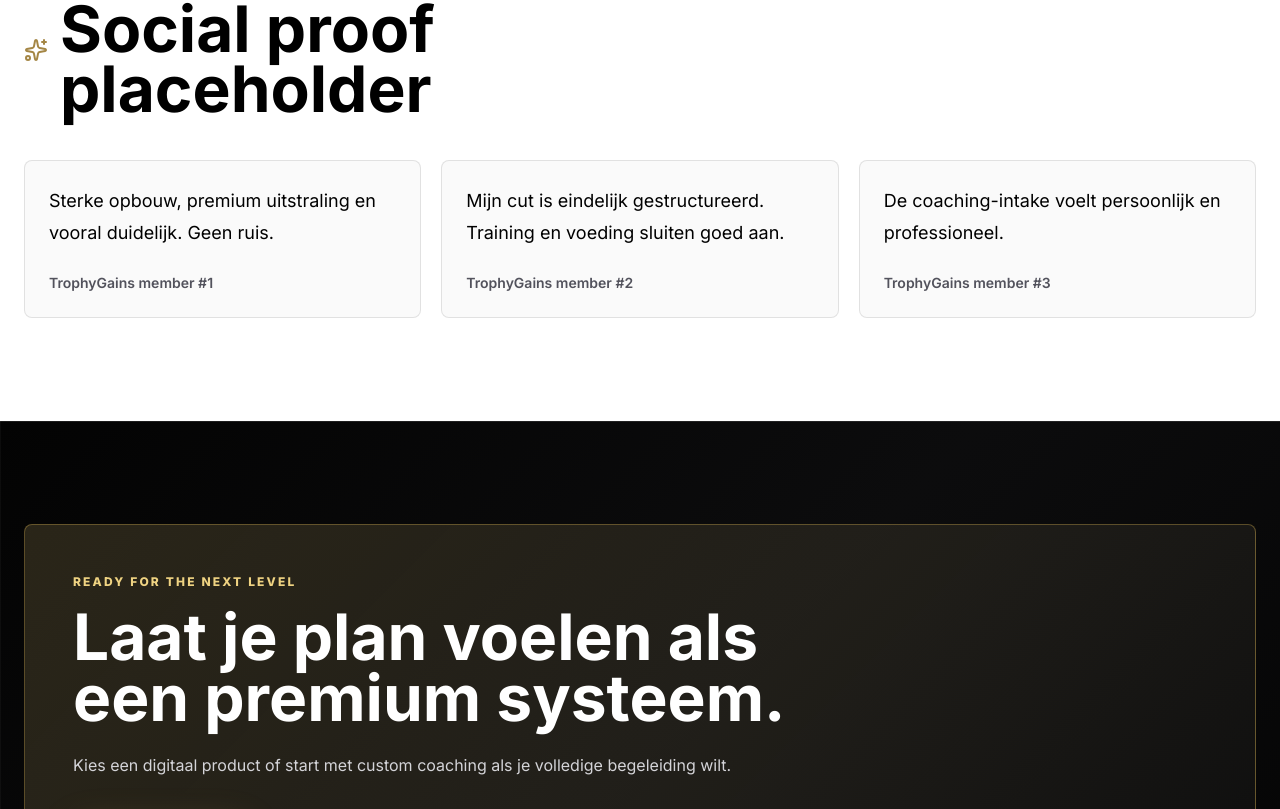
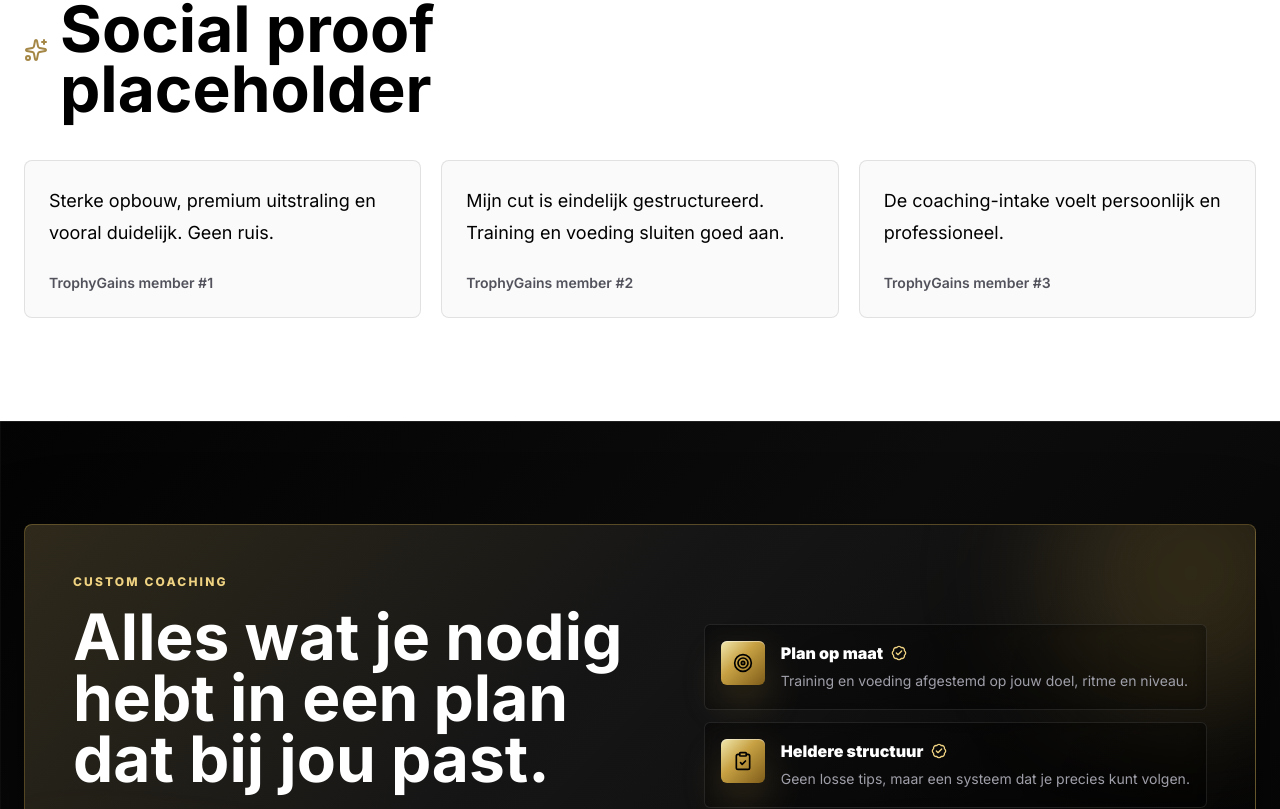
Before and after one commit to kingfreshRLLMN/trophygains, a Next.js app: page / in a window 1280 px wide. Shown: the part 1991-2800 px from the top of the page. Built offline with nearby package versions, Linux system fonts and the light colour scheme; a web font is replaced by a local one.

Commit message:
Improve custom coaching CTA

```diff
--- a/components/CTASection.tsx
+++ b/components/CTASection.tsx
@@ -1,24 +1,71 @@
 import Link from "next/link";
-import { ArrowRight } from "lucide-react";
+import { ArrowRight, BadgeCheck, ClipboardCheck, MessageCircle, Target } from "lucide-react";
 import { MotionSection } from "@/components/MotionSection";
+
+const supportPoints = [
+  {
+    icon: Target,
+    title: "Plan op maat",
+    text: "Training en voeding afgestemd op jouw doel, ritme en niveau.",
+  },
+  {
+    icon: ClipboardCheck,
+    title: "Heldere structuur",
+    text: "Geen losse tips, maar een systeem dat je precies kunt volgen.",
+  },
+  {
+    icon: MessageCircle,
+    title: "Hulp bij alles",
+    text: "Vragen, aanpassingen en begeleiding wanneer je vastloopt.",
+  },
+];
 
 export function CTASection() {
   return (
     <MotionSection className="section-padding border-t border-white/10">
       <div className="mx-auto max-w-7xl px-6">
-        <div className="rounded-lg border border-gold/40 bg-[linear-gradient(135deg,rgba(239,211,130,0.16),rgba(255,255,255,0.035))] p-8 md:p-12">
-          <p className="eyebrow">Ready for the next level</p>
-          <h2 className="section-title mt-4">Laat je plan voelen als een premium systeem.</h2>
-          <p className="mt-6 max-w-2xl text-zinc-300">
-            Kies een digitaal product of start met custom coaching als je volledige begeleiding wilt.
-          </p>
-          <div className="mt-8 flex flex-col gap-3 sm:flex-row">
-            <Link className="btn-gold pressable" href="/nutrition-plans">
-              Nutrition plans <ArrowRight className="h-4 w-4" />
-            </Link>
-            <Link className="btn-secondary pressable" href="/contact">
-              Contact
-            </Link>
+        <div className="relative overflow-hidden rounded-lg border border-gold/40 bg-[linear-gradient(135deg,rgba(239,211,130,0.18),rgba(255,255,255,0.045)_42%,rgba(0,0,0,0.55)_100%)] p-8 shadow-[0_28px_90px_rgba(0,0,0,0.38)] md:p-12">
+          <div className="pointer-events-none absolute -right-20 -top-24 h-72 w-72 rounded-full bg-gold/20 blur-3xl" />
+          <div className="pointer-events-none absolute bottom-0 left-0 h-36 w-80 bg-gradient-to-r from-gold/10 to-transparent blur-2xl" />
+
+          <div className="relative grid gap-10 lg:grid-cols-[1.08fr_0.92fr] lg:items-center">
+            <div>
+              <p className="eyebrow">Custom coaching</p>
+              <h2 className="section-title mt-4">Alles wat je nodig hebt in een plan dat bij jou past.</h2>
+              <p className="mt-6 max-w-2xl text-base leading-8 text-zinc-300">
+                Start met persoonlijke begeleiding voor training, voeding, progressie en vragen onderweg. Jij hoeft niet te
+                gokken; je krijgt een duidelijke route.
+              </p>
+
+              <div className="mt-8 flex flex-col gap-3 sm:flex-row">
+                <Link className="btn-gold pressable" href="/custom-coaching">
+                  Start custom plan <ArrowRight className="h-4 w-4" />
+                </Link>
+                <Link className="btn-secondary pressable" href="/contact">
+                  Stel je vraag
+                </Link>
+              </div>
+            </div>
+
+            <div className="grid gap-3">
+              {supportPoints.map((point) => (
+                <div
+                  className="grid grid-cols-[auto_1fr] gap-4 rounded-md border border-white/10 bg-black/45 p-4 backdrop-blur transition hover:border-gold-soft/60 hover:bg-gold/10"
+                  key={point.title}
+                >
+                  <span className="gold-surface flex h-11 w-11 items-center justify-center rounded-md text-black">
+                    <point.icon className="h-5 w-5" />
+                  </span>
+                  <span>
+                    <span className="flex items-center gap-2 text-base font-black text-white">
+                      {point.title}
+                      <BadgeCheck className="h-4 w-4 text-gold-soft" />
+                    </span>
+                    <span className="mt-1 block text-sm leading-6 text-zinc-400">{point.text}</span>
+                  </span>
+                </div>
+              ))}
+            </div>
           </div>
         </div>
       </div>
```
